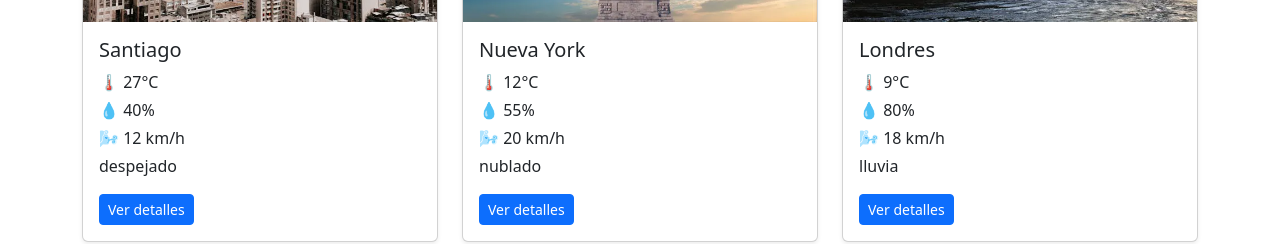
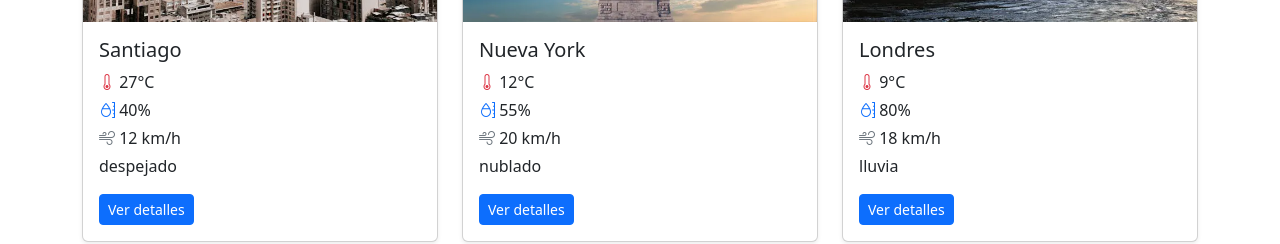
Before and after one commit to RamirezJM/weather-frontend-m6, a Vue app: page /pronosticos in a window 1280 px wide. Shown: the part 430-674 px from the top of the page. Built offline with nearby package versions, Linux system fonts and the light colour scheme.

Commit message:
feat: agregar bootstrap icons

```diff
--- a/src/components/Tarjeta.vue
+++ b/src/components/Tarjeta.vue
@@ -14,9 +14,9 @@ defineProps({
     <div class="card-body">
       <h5 class="card-title">{{ ciudad.nombre }}</h5>
 
-      <p class="mb-1">🌡 {{ ciudad.temperatura }}°C</p>
-      <p class="mb-1">💧 {{ ciudad.humedad }}%</p>
-      <p class="mb-1">🌬 {{ ciudad.viento }} km/h</p>
+      <p class="mb-1"><span><i class="bi bi-thermometer text-danger"></i></span> {{ ciudad.temperatura }}°C</p>
+      <p class="mb-1"><span><i class="bi bi-moisture text-primary"></i></span> {{ ciudad.humedad }}%</p>
+      <p class="mb-1"><span><i class="bi bi-wind text-secondary"></i></span> {{ ciudad.viento }} km/h</p>
       <p class="mb-3">{{ ciudad.estado }}</p>
 
       <RouterLink
```
